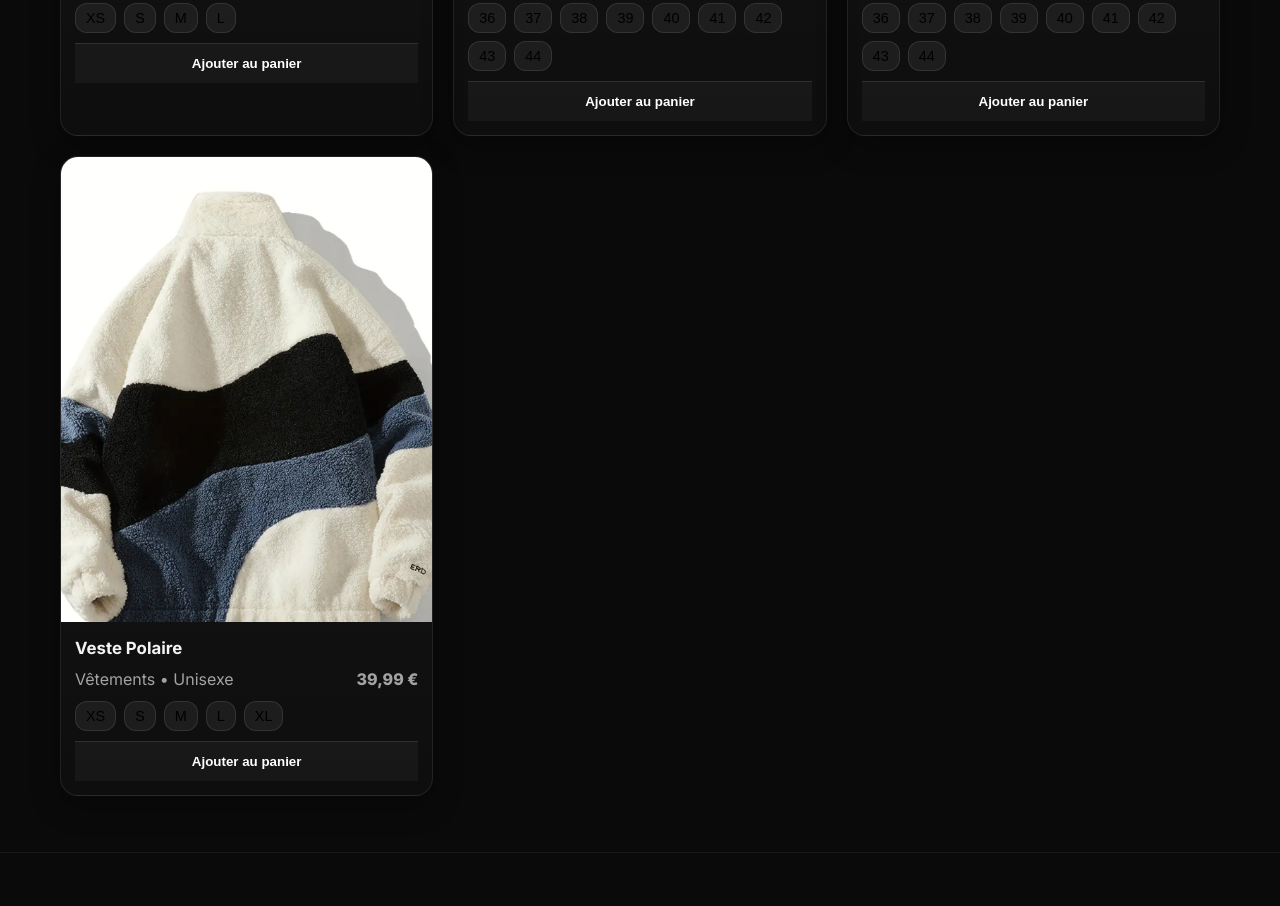
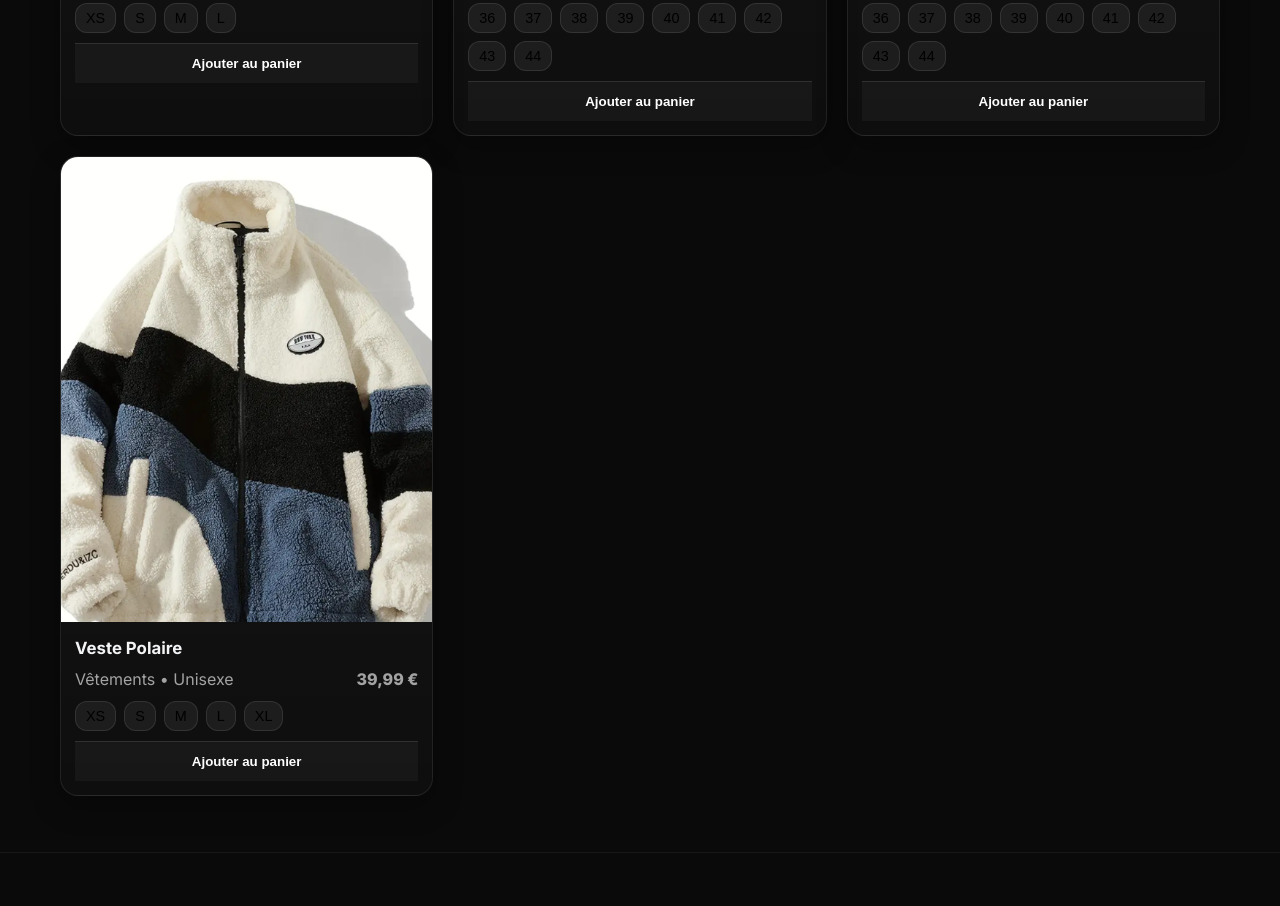
Before and after one commit to fashionhabits/fashionhabits-site, a plain HTML site: page index.html in a window 1280 px wide. Shown: the part 2232-3138 px from the top of the page. Drawn offline with Linux system fonts and the light colour scheme.

Commit message:
Update index.html

```diff
--- a/index.html
+++ b/index.html
@@ -269,7 +269,7 @@
         "category": "Vêtements",
         "gender": "Unisexe",
         "sizes": ["XS","S","M","L","XL"],
-        "image": "assets/veste-polaire-1.png",
+        "image": "assets/veste-polaire-5.png",
         "priceId": "price_xxx_VESTE_POLAIRE"
       }
     ];
```
